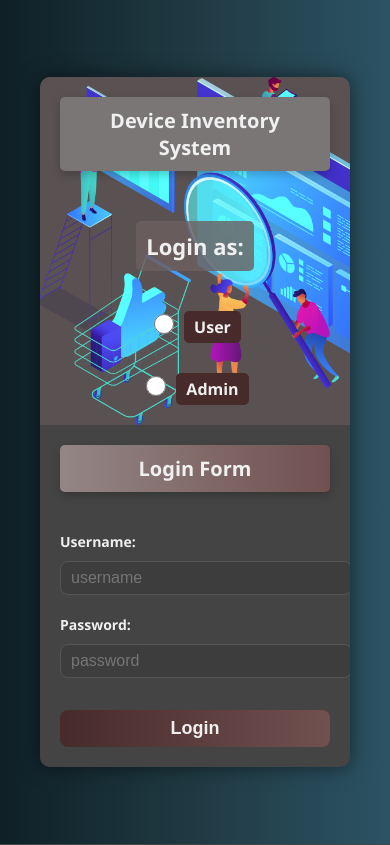
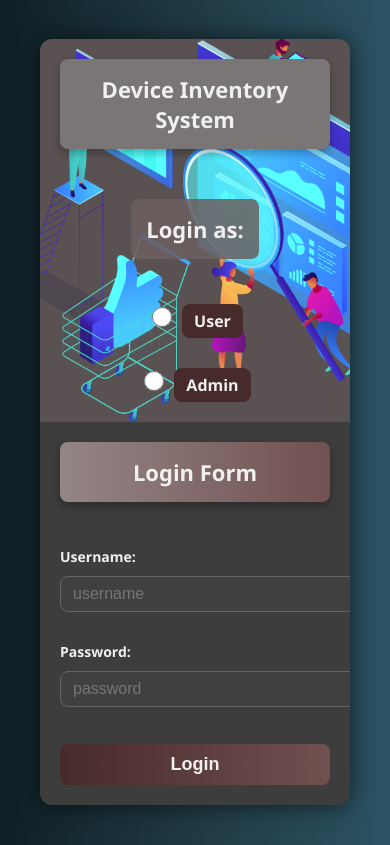
Before and after one commit to Aristocratjnr/device-inventory-system, a Flask app: page /login in a window 390 px wide. Run offline with Flask 3, Linux system fonts and the light colour scheme.

Commit message:
Update login.css for improved input control styling and responsiveness

```diff
--- a/static/login.css
+++ b/static/login.css
@@ -19,11 +19,11 @@ body {
 }
 
 #Loginform {
-  background: #333;
+  background: #292929;
   display: flex;
   flex-direction: row;
-  border-radius: 10px;
-  box-shadow: 0 0 20px rgba(0, 0, 0, 0.5);
+  border-radius: 12px;
+  box-shadow: 0 0 25px rgba(0, 0, 0, 0.6);
   max-width: 900px;
   width: 100%;
   overflow: hidden;
@@ -32,7 +32,7 @@ body {
 .column1 {
   padding: 50px;
   flex: 1;
-  background: #444;
+  background: #3d3d3d;
   display: flex;
   flex-direction: column;
   justify-content: center;
@@ -61,11 +61,11 @@ body {
 .input-control input {
   font-size: 18px;
   border-radius: 8px;
-  padding: 10px 20px;
+  padding: 12px 20px;
   width: 100%;
   margin-top: 5px;
-  background: #3d3d3d;
-  border: 1px solid #555;
+  background: #404040;
+  border: 1px solid #666;
   color: #f0f0f0;
   transition: background 0.3s, border 0.3s;
 }
@@ -73,6 +73,8 @@ body {
 .input-control input:focus {
   background: #555;
   border: 1px solid #888;
+  outline: none;
+  box-shadow: 0 0 5px rgba(136, 136, 136, 0.7);
 }
 
 .input-control label {
@@ -84,57 +86,53 @@ body {
 .h1 {
   background: linear-gradient(to right, #948686, #715050);
   color: #f0f0f0;
-  padding: 15px 30px;
+  padding: 20px 30px;
   text-align: center;
-  font-family: "Segoe UI", Tahoma, Geneva, Verdana, sans-serif;
-  margin-top: 0;
-  margin-bottom: 50px;
-  border-radius: 5px;
-  font-size: 24px;
-  box-shadow: 0 4px 8px rgba(0, 0, 0, 0.2);
+  margin: 0 0 50px 0;
+  border-radius: 8px;
+  font-size: 26px;
+  box-shadow: 0 4px 10px rgba(0, 0, 0, 0.3);
 }
 
 .btn {
-  font-size: 1em;
+  font-size: 1.1em;
   color: #f0f0f0;
   background: linear-gradient(to right, #472a2a, #715050);
-  font-size: 20px;
   border-radius: 8px;
-  padding: 10px 20px;
+  padding: 12px 20px;
   width: 100%;
   font-weight: bold;
   border: none;
   cursor: pointer;
-  transition: background 0.3s ease, transform 0.3s ease;
+  transition: background 0.3s ease, transform 0.3s ease, box-shadow 0.3s ease;
 }
 
 .btn:hover {
   background: #6f4f28;
   transform: scale(1.05);
+  box-shadow: 0 6px 12px rgba(0, 0, 0, 0.2);
 }
 
 .mytext {
   background: #7a7676;
   color: #f0f0f0;
-  padding: 10px 20px;
+  padding: 15px 25px;
   text-align: center;
-  font-family: "Segoe UI", Tahoma, Geneva, Verdana, sans-serif;
-  margin-bottom: 50px;
-  margin-top: 0;
-  border-radius: 5px;
-  box-shadow: 0 4px 8px rgba(0, 0, 0, 0.2);
-  font-size: 20px;
+  margin: 0 0 50px 0;
+  border-radius: 8px;
+  box-shadow: 0 4px 10px rgba(0, 0, 0, 0.3);
+  font-size: 22px;
 }
 
 .column2 p {
-  background: rgba(109, 96, 96, 0.8);
+  background: rgba(109, 96, 96, 0.85);
   text-align: center;
-  padding: 10px;
-  border-radius: 5px;
+  padding: 15px;
+  border-radius: 8px;
   font-weight: bold;
   font-size: 22px;
   color: #f0f0f0;
-  margin: 0 0 10px 0;
+  margin: 0 0 15px 0;
 }
 
 .user,
@@ -156,16 +154,17 @@ body {
 .admin label,
 .user label {
   background: #472a2a;
-  border-radius: 5px;
-  padding: 5px 10px;
+  border-radius: 8px;
+  padding: 6px 12px;
   display: flex;
   align-items: center;
   color: #f0f0f0;
+  cursor: pointer;
 }
 
 .flashes {
   color: #f0f0f0;
-  font-size: 30px;
+  font-size: 32px;
   text-align: center;
   font-weight: bold;
 }
@@ -196,11 +195,11 @@ body {
   }
 
   .input-control {
-    margin: 10px 0;
+    margin: 15px 0;
   }
 
   .input-control input {
-    padding: 8px 15px;
+    padding: 10px 15px;
   }
 
   .input-control label {
@@ -208,7 +207,7 @@ body {
   }
 
   .flashes {
-    font-size: 24px;
+    font-size: 26px;
   }
 }
 
@@ -219,13 +218,13 @@ body {
   }
 
   .h1 {
-    font-size: 20px;
-    padding: 10px 20px;
+    font-size: 22px;
+    padding: 15px 25px;
   }
 
   .btn {
     font-size: 18px;
-    padding: 8px 15px;
+    padding: 10px 15px;
   }
 
   .user,
@@ -235,7 +234,7 @@ body {
 
   .input-control input {
     font-size: 16px;
-    padding: 7px 10px;
+    padding: 8px 12px;
   }
 
   .input-control label {
@@ -243,6 +242,6 @@ body {
   }
 
   .flashes {
-    font-size: 20px;
+    font-size: 22px;
   }
 }
```
